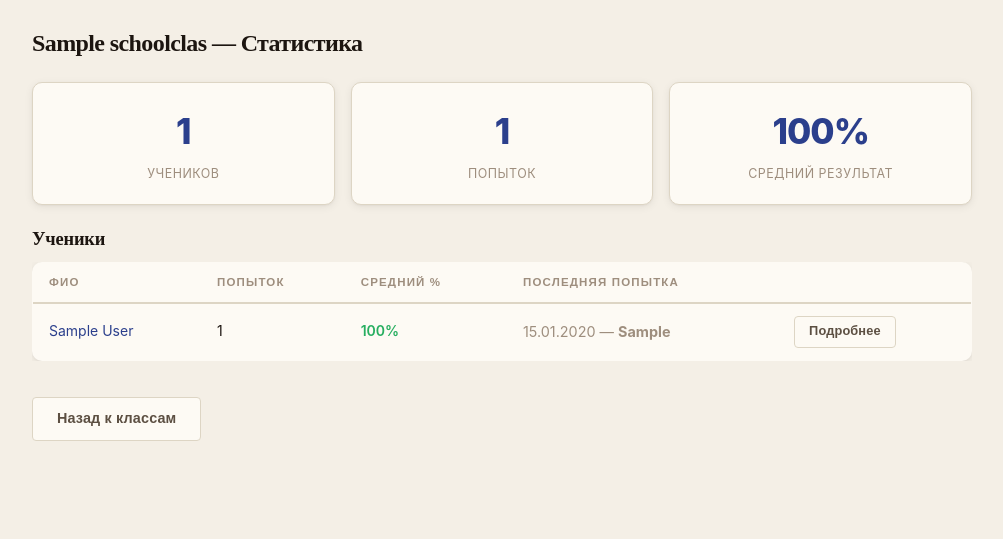
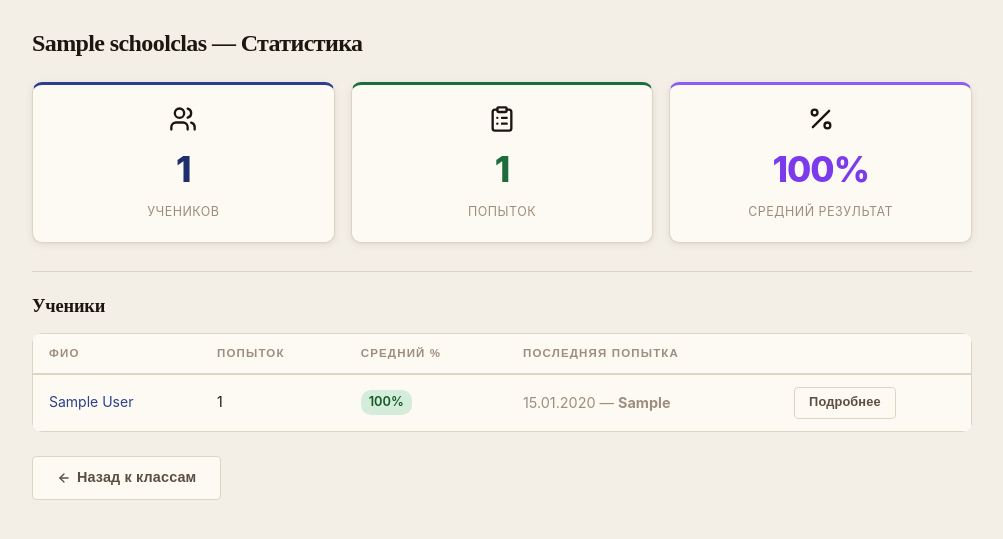
Before and after one commit to Lu7474/ogelegko, a Django app: page /admin/classes/1/stats/ in a window 1280 px wide. Shown: the part 56-595 px from the top of the page, without its empty margins (138-1141 px from the left). Run offline with Django 5.2, Linux system fonts and the light colour scheme; a user stored in the database is signed in; tables that the repository leaves empty hold one stand-in row (values such as "Sample post"); data that the repository does not hold is empty.

Commit message:
feat(admin): stats pages — icons on cards, empty states, perf badges, chart color

```diff
--- a/templates/admin/class_stats.html
+++ b/templates/admin/class_stats.html
@@ -4,24 +4,30 @@
 {% block content %}
 <h1>{{ school_class.name }} — Статистика</h1>
 
-<div class="results-summary">
-    <div class="result-card">
+<div class="stats-summary">
+    <div class="result-card stat-card stat-card-blue">
+        <span class="stat-card-icon"><i data-lucide="users" aria-hidden="true"></i></span>
         <div class="result-number">{{ student_stats|length }}</div>
         <div class="result-label">Учеников</div>
     </div>
-    <div class="result-card">
+    <div class="result-card stat-card stat-card-green">
+        <span class="stat-card-icon"><i data-lucide="clipboard-list" aria-hidden="true"></i></span>
         <div class="result-number">{{ total_attempts }}</div>
         <div class="result-label">Попыток</div>
     </div>
-    <div class="result-card">
+    <div class="result-card stat-card stat-card-purple">
+        <span class="stat-card-icon"><i data-lucide="percent" aria-hidden="true"></i></span>
         <div class="result-number">{% if class_avg is not None %}{{ class_avg }}%{% else %}—{% endif %}</div>
         <div class="result-label">Средний результат</div>
     </div>
 </div>
 
 {% if pending_attempts %}
+<hr class="section-sep">
 <h2>Ожидают проверки ({{ pending_attempts|length }})</h2>
+<p class="subtitle" style="margin-top:-8px;margin-bottom:12px;">Выберите попытки для массовой проверки или откройте каждую отдельно.</p>
 <form method="get" action="{% url 'admin_bulk_grade' school_class.id %}" id="bulkGradeForm">
+    <div class="table-responsive">
     <table class="table">
         <thead>
             <tr>
@@ -36,20 +42,24 @@
                 <td>{{ attempt.student.full_name }}</td>
                 <td>{{ attempt.variant.number }}</td>
                 <td>{{ attempt.finished_at|date:"d.m.Y H:i" }}</td>
-                <td><span style="color:#e67e22;font-weight:600;">{{ attempt.pending_count }} зад.</span></td>
+                <td><span class="status-inline status-pending"><i data-lucide="clock" aria-hidden="true"></i><span>{{ attempt.pending_count }} зад.</span></span></td>
                 <td><a href="{% url 'admin_attempt_detail' attempt.id %}" class="btn btn-sm btn-secondary">Проверить</a></td>
             </tr>
             {% endfor %}
         </tbody>
     </table>
+    </div>
     <button type="submit" class="btn btn-primary" id="bulkBtn" disabled>Массовая проверка выбранных</button>
 </form>
 {% endif %}
 
-<div style="display:flex;align-items:center;gap:12px;margin-bottom:8px;">
+<hr class="section-sep">
+<div style="display:flex;align-items:center;gap:12px;margin-bottom:12px;">
     <h2 style="margin:0;">Ученики</h2>
 </div>
-<div class="card" style="overflow-x:auto;margin-bottom:24px;">
+
+{% if student_stats %}
+<div class="table-responsive">
 <table class="table" style="margin:0;">
     <thead>
         <tr><th>ФИО</th><th>Попыток</th><th>Средний %</th><th>Последняя попытка</th><th></th></tr>
@@ -61,7 +71,7 @@
             <td>{{ s.attempts_count }}</td>
             <td>
                 {% if s.avg_percentage is not None %}
-                <span style="font-weight:600;color:{% if s.avg_percentage >= 70 %}#27ae60{% elif s.avg_percentage >= 50 %}#f39c12{% else %}#e74c3c{% endif %}">
+                <span class="perf-badge {% if s.avg_percentage >= 70 %}perf-badge-high{% elif s.avg_percentage >= 50 %}perf-badge-mid{% else %}perf-badge-low{% endif %}">
                     {{ s.avg_percentage }}%
                 </span>
                 {% else %}—{% endif %}
@@ -73,27 +83,33 @@
     </tbody>
 </table>
 </div>
+{% else %}
+<div class="empty-state">
+    <span class="empty-state-icon"><i data-lucide="bar-chart-2" aria-hidden="true"></i></span>
+    <h3>В классе ещё нет попыток</h3>
+    <p>Результаты появятся после того, как ученики начнут решать варианты.</p>
+</div>
+{% endif %}
 
 {% if class_task_perf %}
-<div style="display:flex;align-items:center;gap:12px;margin-bottom:8px;">
+<hr class="section-sep">
+<div style="display:flex;align-items:center;gap:12px;margin-bottom:12px;">
     <h2 style="margin:0;">Аналитика по заданиям</h2>
-    <a href="{% url 'admin_class_stats_excel' school_class.id %}" class="btn btn-secondary" style="font-size:0.85rem;"><i data-lucide="download" aria-hidden="true"></i><span>Excel</span></a>
+    <a href="{% url 'admin_class_stats_excel' school_class.id %}" class="btn btn-secondary btn-sm"><i data-lucide="download" aria-hidden="true"></i><span>Excel</span></a>
 </div>
-<div class="card" style="overflow-x:auto;margin-bottom:24px;">
-<table class="table" style="margin:0;max-width:600px;">
+<div class="table-responsive" style="max-width:600px;">
+<table class="table" style="margin:0;">
     <thead>
         <tr><th>Задание</th><th>Попыток</th><th>Верно</th><th>%</th></tr>
     </thead>
     <tbody>
         {% for t in class_task_perf %}
-        <tr>
+        <tr {% if t.percentage < 50 %}class="row-weak"{% endif %}>
             <td><strong>{{ t.number }}</strong></td>
             <td>{{ t.tried }}</td>
             <td>{{ t.correct }}</td>
             <td>
-                <span style="display:inline-block;padding:2px 8px;border-radius:10px;font-size:0.8rem;font-weight:600;
-                    background:{% if t.percentage >= 70 %}#d4edda{% elif t.percentage >= 50 %}#fff3cd{% else %}#f8d7da{% endif %};
-                    color:{% if t.percentage >= 70 %}#155724{% elif t.percentage >= 50 %}#856404{% else %}#721c24{% endif %};">
+                <span class="perf-badge {% if t.percentage >= 70 %}perf-badge-high{% elif t.percentage >= 50 %}perf-badge-mid{% else %}perf-badge-low{% endif %}">
                     {{ t.percentage }}%
                 </span>
             </td>
@@ -104,7 +120,9 @@
 </div>
 {% endif %}
 
-<a href="{% url 'admin_classes' %}" class="btn btn-secondary" style="margin-top:12px;">Назад к классам</a>
+<div style="margin-top:24px;">
+    <a href="{% url 'admin_classes' %}" class="btn btn-secondary"><i data-lucide="arrow-left" aria-hidden="true"></i><span>Назад к классам</span></a>
+</div>
 
 {% if pending_attempts %}
 <script>
```
Also changed, not shown: templates/admin/student_stats.html (+28 -12 lines).
